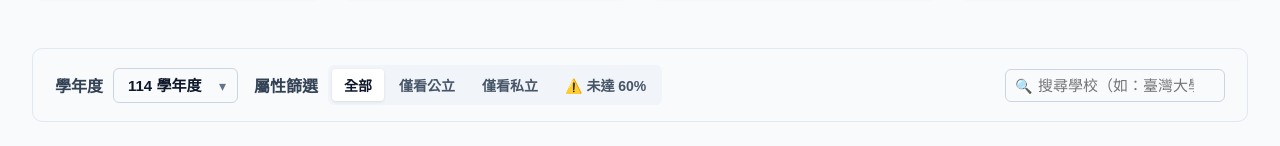
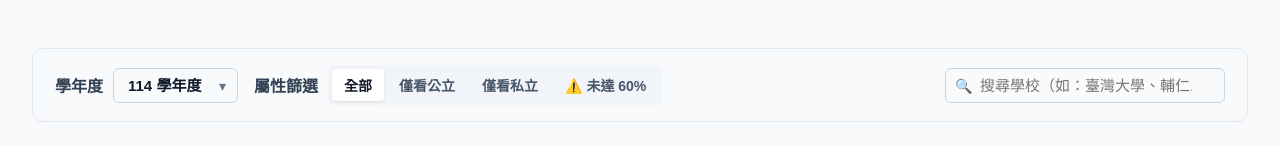
Before and after one commit to powerkaifu/1151VIS-HW1-415085011-CHANG-KAI-FU, a Vue app: page / in a window 1280 px wide. Shown: the part 493-639 px from the top of the page. Built offline with nearby package versions, Linux system fonts and the light colour scheme.

Commit message:
style(ui): 擴大搜尋框預設寬度至 280px（聚焦展開至 340px）以提升可讀性與操作體驗

```diff
--- a/src/App.vue
+++ b/src/App.vue
@@ -670,19 +670,19 @@ body {
 	background: #f8fafc;
 	border: 1px solid #cbd5e1;
 	border-radius: 6px;
-	padding: 7px 30px 7px 32px;
+	padding: 8px 32px 8px 34px;
 	font-size: var(--font-sm);
-	width: 220px;
+	width: 280px;
 	color: #0f172a;
-	transition: all 0.15s ease;
+	transition: all 0.2s cubic-bezier(0.16, 1, 0.3, 1);
 }
 
 .search-input:focus {
 	outline: none;
 	border-color: #2563eb;
 	background: #ffffff;
-	width: 260px;
-	box-shadow: 0 0 0 3px rgba(37, 99, 235, 0.1);
+	width: 340px;
+	box-shadow: 0 0 0 3px rgba(37, 99, 235, 0.12);
 }
 
 .search-clear {
```
